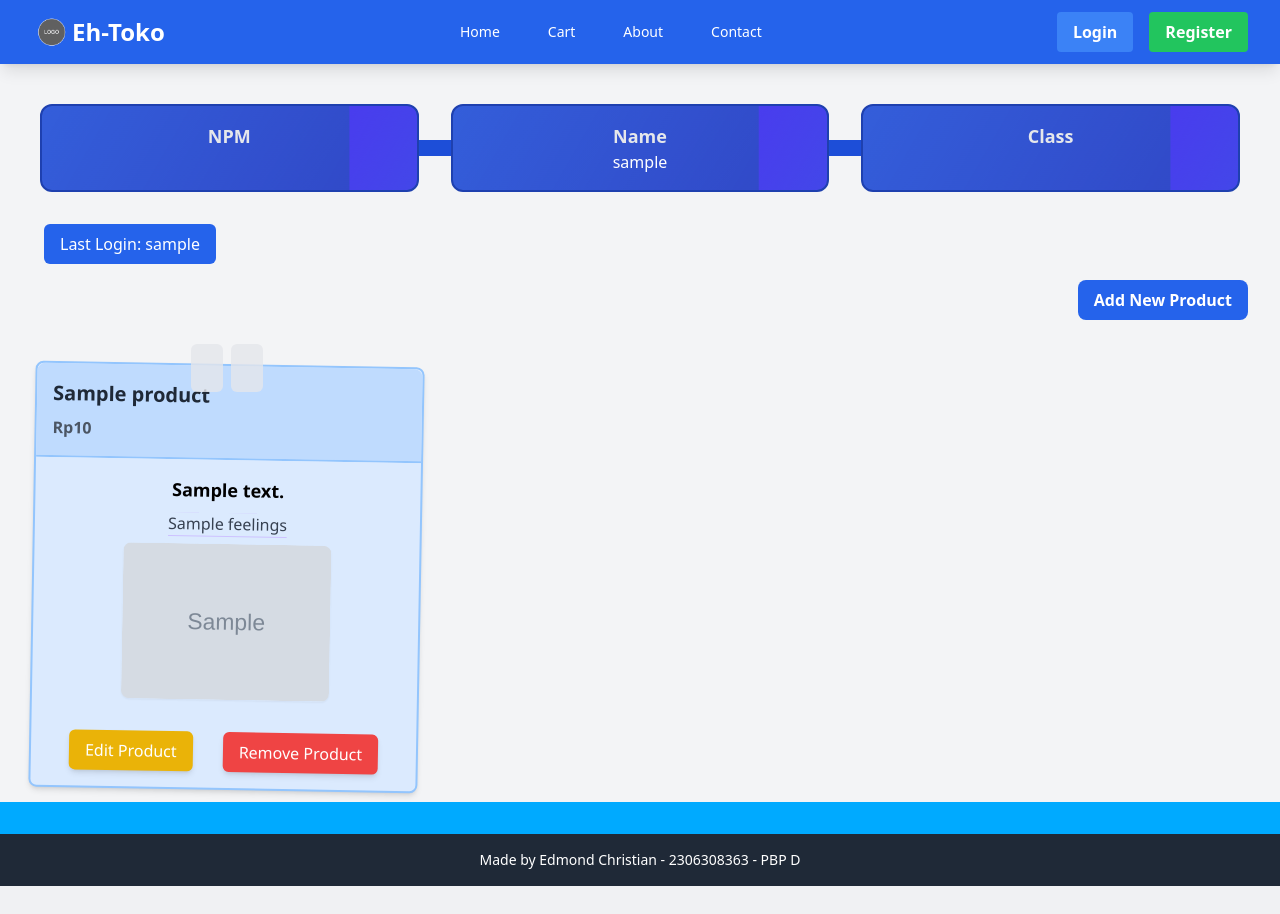
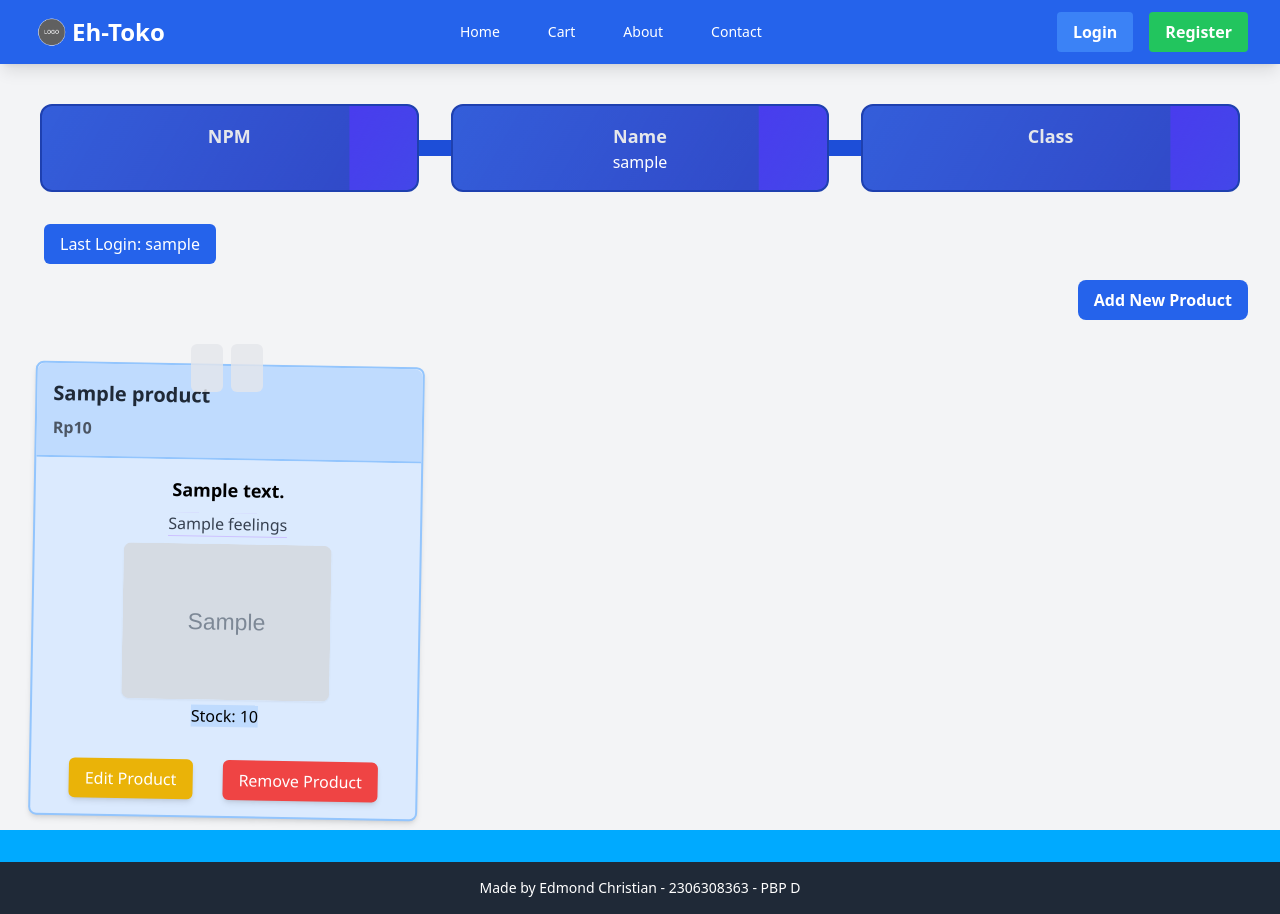
Before and after one commit to EdPootis/e-commerce-assignment, a Django app: template main/templates/main.html in a window 1280 px wide. Before the commit the page ends 886 px from the top, so only its background shows below. Run offline with Django 5.2, Linux system fonts and the light colour scheme; tables that the repository leaves empty hold one stand-in row (values such as "Sample post"); the template is opened without the code that fills it: values that come from a table or form of the project are taken from there, most other values are stand-ins (such as "Sample title", 1, 10 or a date in 2020); grey boxes marked "Sample" are stand-in pictures; some libraries are stand-ins or nearby versions.

Commit message:
added stock into product card

```diff
--- a/main/templates/card_product.html
+++ b/main/templates/card_product.html
@@ -23,6 +23,9 @@
                     alt="Default image unavailable"/>
         {% endif %}
         </div>
+        <div>
+          <p class="text-black-600 text-center mt-1"><span class="bg-blue-200">Stock: {{product.stock}}</span></p>
+      </div>
     </div>
     <!-- Button pada bagian bawah card -->
       <div class="flex justify-evenly	 space-x-2 p-4 mt-auto">
```
